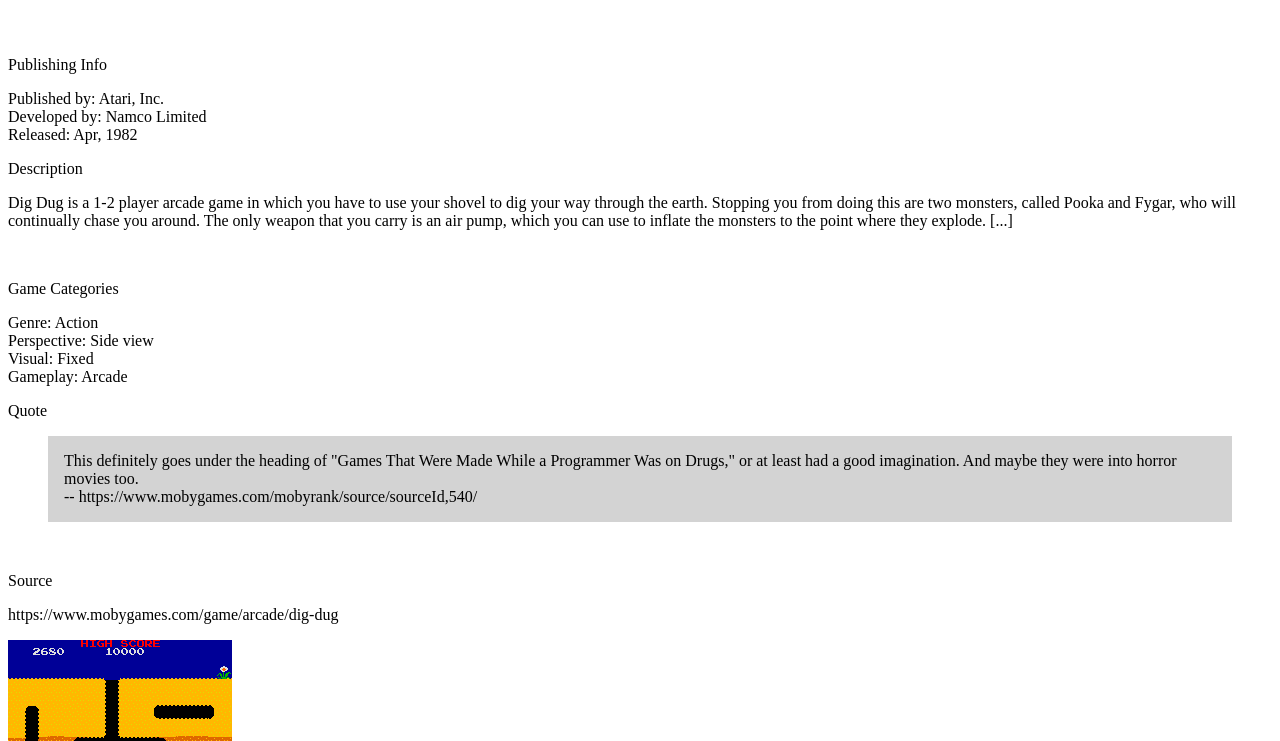
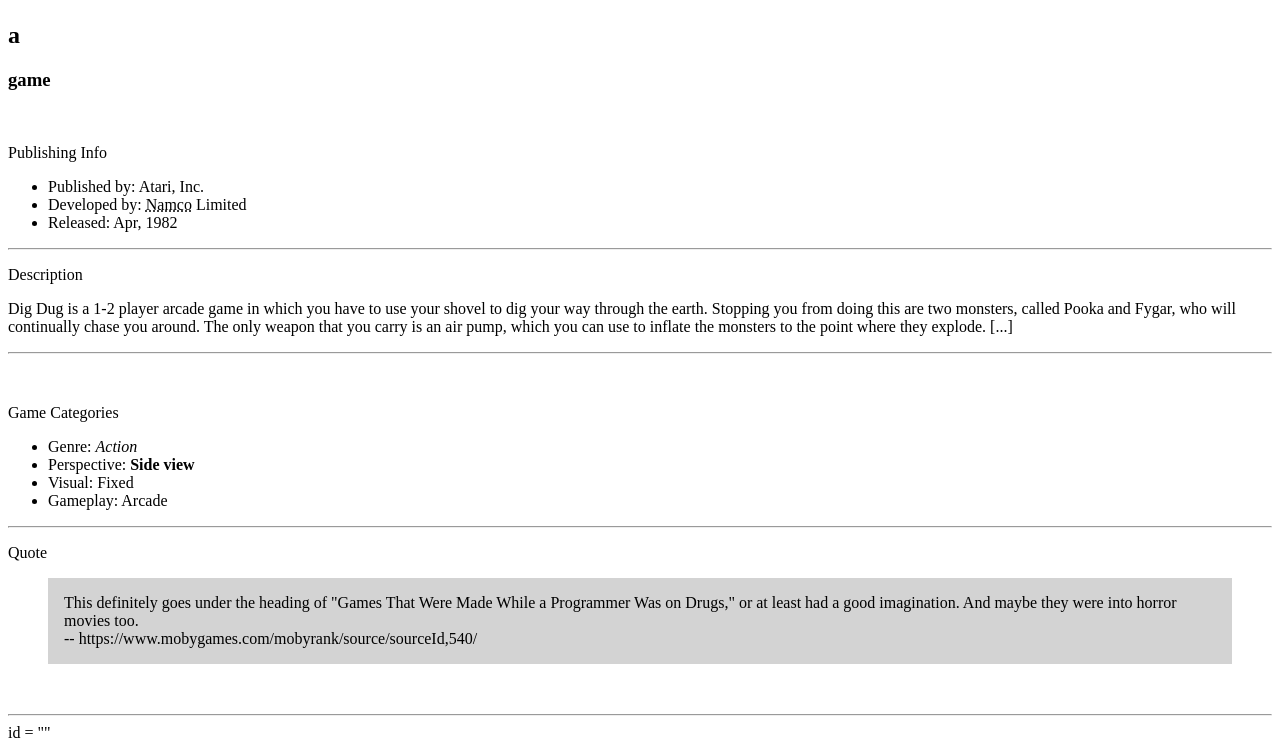
Before and after one commit to MikeMa666/IGME-235-Fall-2023, a plain HTML site: page index.html in a window 1280 px wide. Shown: the part 59-800 px from the top of the page. Drawn offline with Linux system fonts and the light colour scheme.

Commit message:
add more stuff

```diff
--- a/index.html
+++ b/index.html
@@ -1,52 +1,77 @@
 <!DOCTYPE html>
 <html lang="en">
+
 <head>
     <meta charset="UTF-8">
     <meta name="viewport" content="width=device-width, initial-scale=1.0">
     <title>exercises</title>
 </head>
+
 <body>
     <style>
         h1 {
-            color:red;
+            color: red;
             font-family: sans-serif;
             border-bottom: 1px solid blue;
         }
+
         blockquote {
             background-color: lightgray;
             padding: 1rem;
         }
     </style>
+    <header>
         <h1>Dig Dug</h1>
+        <h2>a</h2>
+        <h3>game</h3>
+    </header>
 
     <p><br> </p>
 
+    <main>
     <p>Publishing Info</p>
+    <ul>
+        <li>Published by: Atari, Inc. </li>
+        <li> Developed by: <abbr title="Nakamura Manufacturing Company">Namco</abbr> Limited</li>
+        <li>Released: Apr, 1982</li>
+    </ul>
 
-    <p>Published by: Atari, Inc. <br>
-        Developed by: Namco Limited <br>
-        Released: Apr, 1982</p>
-
+    <hr>
     <p>Description</p>
 
-        <p>Dig Dug is a 1-2 player arcade game in which you have to use your shovel to dig your way through the earth. Stopping you from doing this are two monsters, called Pooka and Fygar, who will continually chase you around. The only weapon that you carry is an air pump, which you can use to inflate the monsters to the point where they explode. [...]</p>
-
-        <p>  <br> </p>
+    <p>Dig Dug is a 1-2 player arcade game in which you have to use your shovel to dig your way through the earth.
+        Stopping you from doing this are two monsters, called Pooka and Fygar, who will continually chase you around.
+        The only weapon that you carry is an air pump, which you can use to inflate the monsters to the point where they
+        explode. [...]</p>
+        <hr>
+    <p> <br> </p>
 
     <p>Game Categories</p>
+        <ul>
+            <li>Genre: <em>Action</em></li>
+            <li>Perspective: <strong>Side view</strong></li>
+            <li>Visual: Fixed</li>
+            <li>Gameplay: Arcade</li>
+        </ul>
 
-        <p>Genre: Action <br>
-            Perspective: Side view <br>
-            Visual: Fixed <br>
-            Gameplay: Arcade</p>
-
+        <hr>
     <p>Quote</p>
-            <blockquote>This definitely goes under the heading of "Games That Were Made While a Programmer Was on Drugs," or at least had a good imagination. And maybe they were into horror movies too. <br>
+    <blockquote>This definitely goes under the heading of "Games That Were Made While a Programmer Was on Drugs," or at
+        least had a good imagination. And maybe they were into horror movies too. <br>
         -- https://www.mobygames.com/mobyrank/source/sourceId,540/</blockquote>
     <p> <br></p>
+    </main>
+    <hr>
+    <footer>
+        <div>id = ""
+
+        </div>
         <p>Source</p>
         <p>https://www.mobygames.com/game/arcade/dig-dug</p>
-          <img src="dig-dug-burnt.png" alt="Dig Dug Screen Shot" >
+        <img src="dig-dug-burnt.png" alt="Dig Dug Screen Shot">
+
+    </footer>
 
 </body>
+
 </html>
```
Lines whose indentation alone changed are shown as unchanged.
